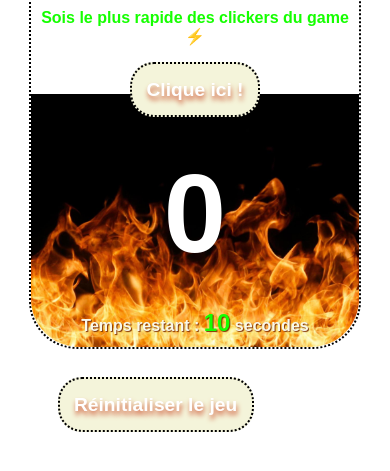
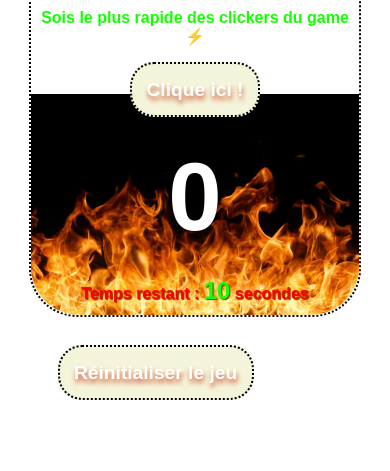
Before and after one commit to mu93100/klikFast, a website: page index.html in a window 390 px wide. Shown: the part 185-656 px from the top of the page. Drawn offline with Linux system fonts and the light colour scheme.

Commit message:
essai push

```diff
--- a/style.css
+++ b/style.css
@@ -127,8 +127,14 @@ h1 {
   }
   p, .tempsrestant{
     font-size: 1rem;
+    color: red;
   }
-
+  .number {
+    margin: 1rem 0;
+    width: auto;
+    height: 8rem;
+    font-size: 6rem;
+  }
   #timer{
     font-size: 1.5rem;
   }
```
